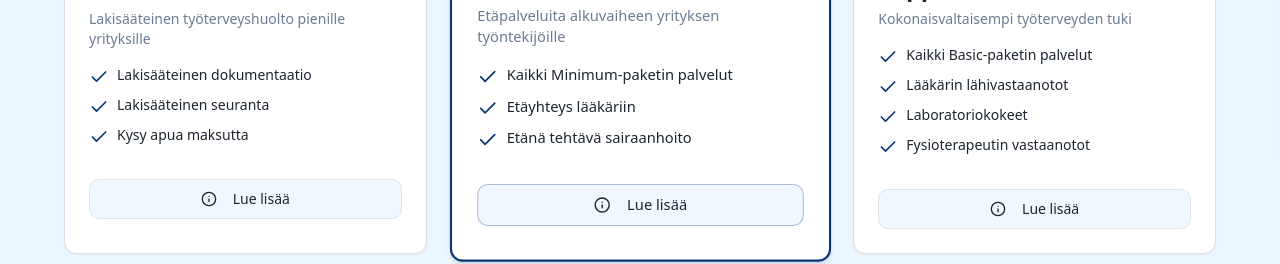
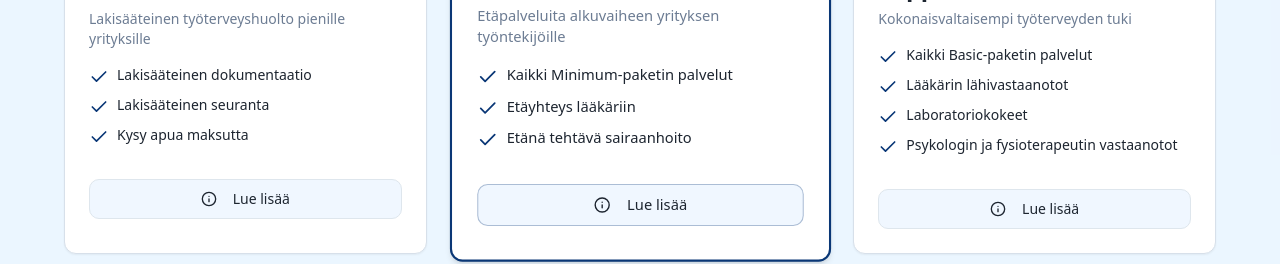
Before and after one commit to jussikurikka/starthealth-site, a React (Vite) app: page / in a window 1280 px wide. Shown: the part 2640-2904 px from the top of the page. Built offline with nearby package versions, Linux system fonts and the light colour scheme; the HTML template or start-up script is replaced by a standard one.

Commit message:
Update service package text

```diff
--- a/src/contexts/LanguageContext.tsx
+++ b/src/contexts/LanguageContext.tsx
@@ -58,7 +58,7 @@ const translations = {
     'services.support.feature1': 'Kaikki Basic-paketin palvelut',
     'services.support.feature2': 'Lääkärin lähivastaanotot',
     'services.support.feature3': 'Laboratoriokokeet',
-    'services.support.feature4': 'Fysioterapeutin vastaanotot',
+    'services.support.feature4': 'Psykologin ja fysioterapeutin vastaanotot',
     'services.cta.details': 'Lue lisää',
     'services.cta.quote': 'Pyydä tarjous',
 
```
